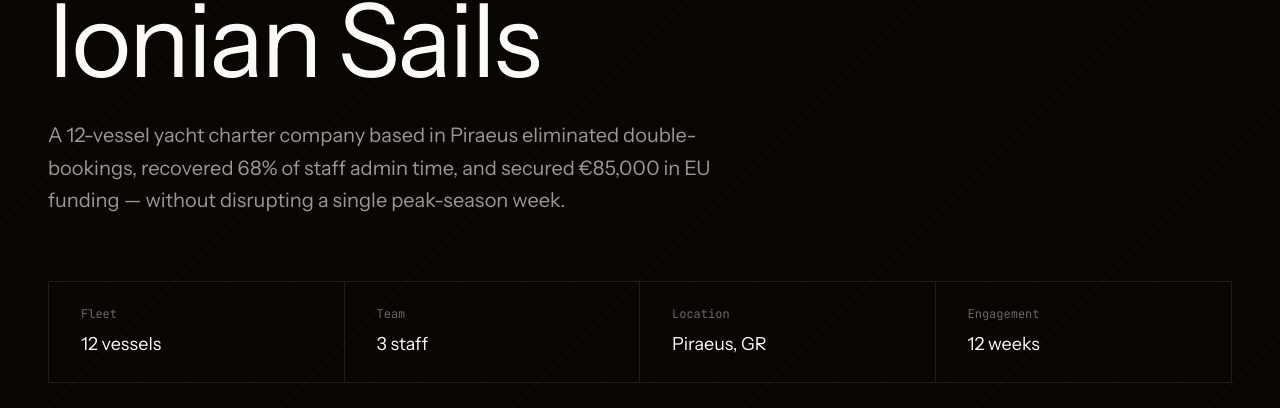
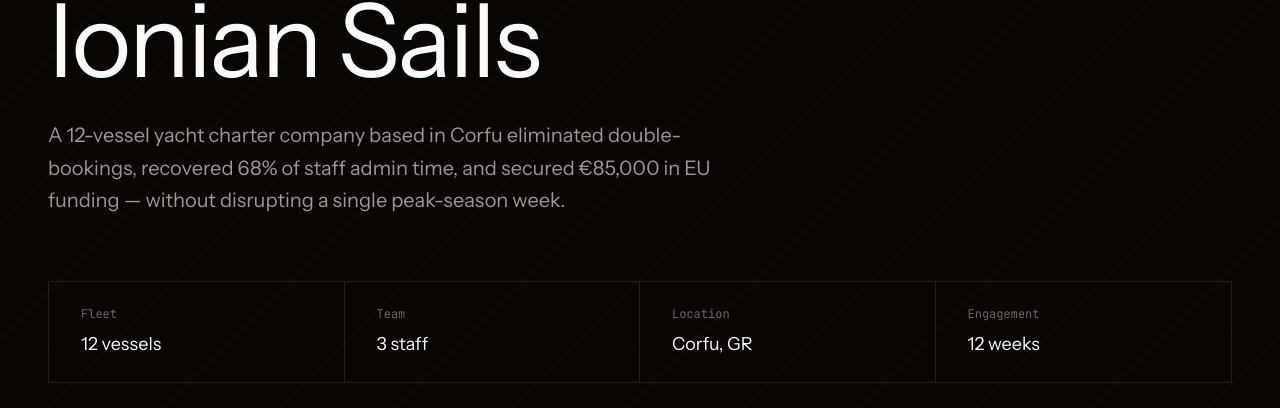
Before and after one commit to digiformation/claude-digiform, a Next.js app: page /case-studies/ionian-sails in a window 1280 px wide. Shown: the part 299-707 px from the top of the page. Built offline with nearby package versions, Linux system fonts and the light colour scheme.

Commit message:
Change Ionian Sails location from Piraeus to Corfu
Co-Authored-By: Claude Sonnet 4.6 <noreply@anthropic.com>

```diff
--- a/app/case-studies/ionian-sails/page.tsx
+++ b/app/case-studies/ionian-sails/page.tsx
@@ -124,14 +124,14 @@ export default function IonianSailsCaseStudy() {
           </h1>
 
           <p className="text-xl text-background/60 max-w-2xl leading-relaxed mb-16">
-            A 12-vessel yacht charter company based in Piraeus eliminated double-bookings, recovered 68% of staff admin time, and secured €85,000 in EU funding — without disrupting a single peak-season week.
+            A 12-vessel yacht charter company based in Corfu eliminated double-bookings, recovered 68% of staff admin time, and secured €85,000 in EU funding — without disrupting a single peak-season week.
           </p>
 
           <div className="grid grid-cols-2 lg:grid-cols-4 gap-0 border border-background/10">
             {[
               { label: "Fleet", value: "12 vessels" },
               { label: "Team", value: "3 staff" },
-              { label: "Location", value: "Piraeus, GR" },
+              { label: "Location", value: "Corfu, GR" },
               { label: "Engagement", value: "12 weeks" },
             ].map((item, i) => (
               <div key={i} className={`px-8 py-6 ${i < 3 ? "border-r border-background/10" : ""}`}>
--- a/app/case-studies/page.tsx
+++ b/app/case-studies/page.tsx
@@ -6,7 +6,7 @@ const caseStudies = [
   {
     client: "Ionian Sails",
     sector: "Yacht Charter",
-    location: "Piraeus, Greece",
+    location: "Corfu, Greece",
     headline: "From WhatsApp bookings to a fully automated charter operation",
     stats: [
       { value: "68%", label: "admin reduction" },
```
